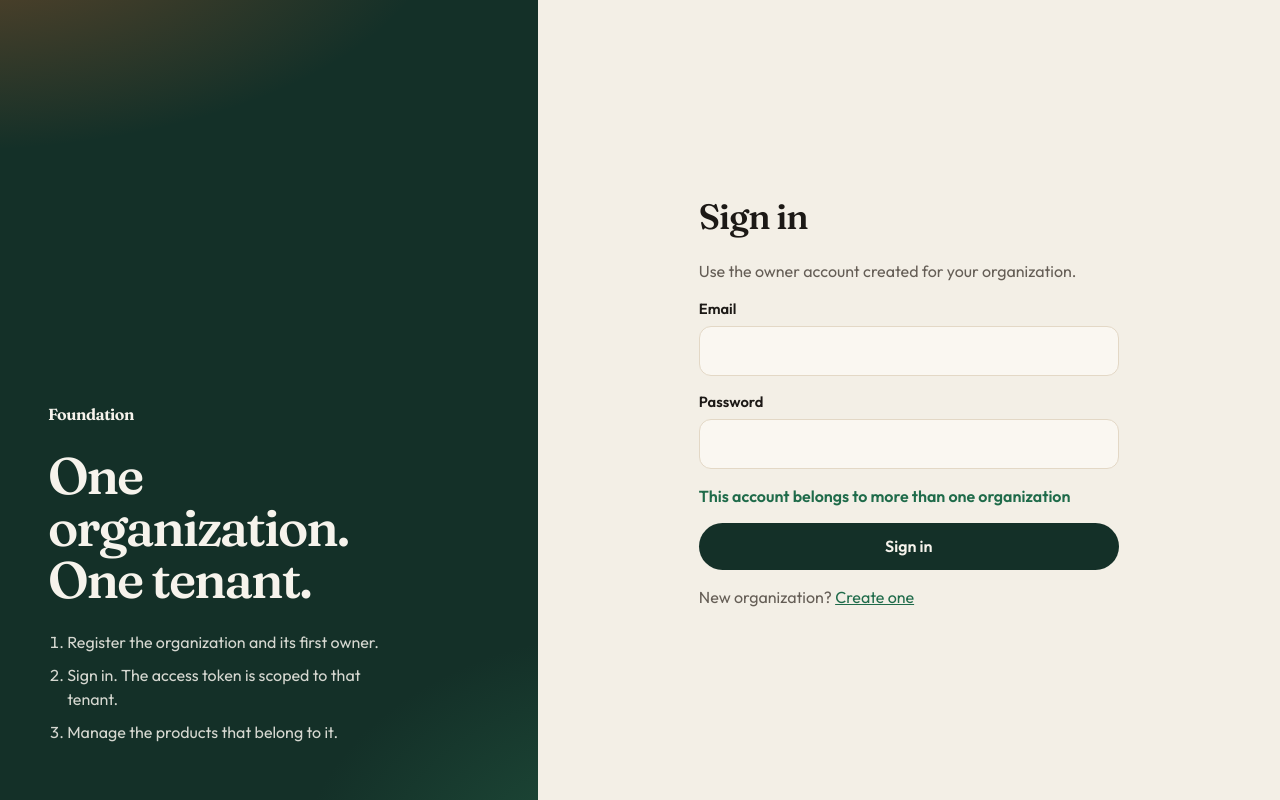
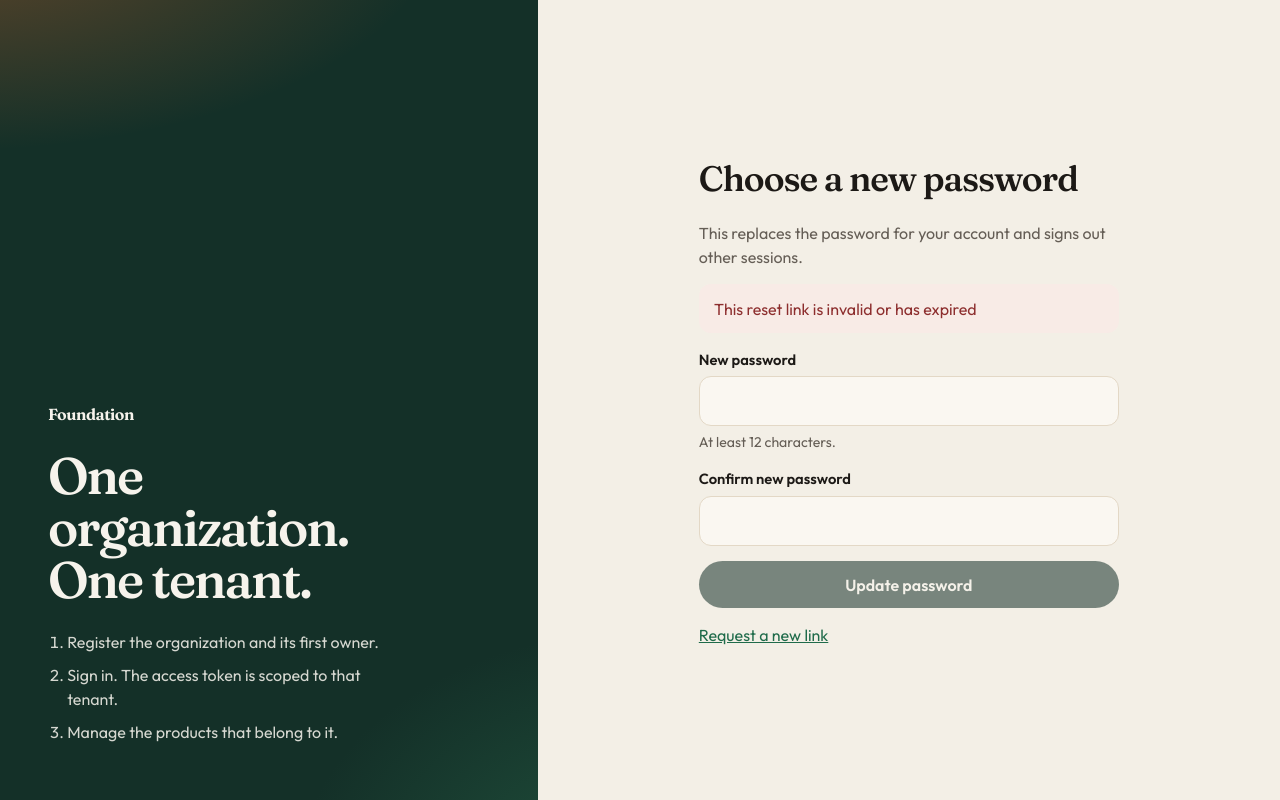
Before and after one commit to TiaoTiaoLin/saas-foundation-web, a React (Vite) app: page /reset-password in a window 1280 px wide. Before the commit this address led to /login. Built offline with nearby package versions, Linux system fonts and the light colour scheme.

Commit message:
feat: add forgot and reset password pages with navigation links

```diff
--- a/src/App.tsx
+++ b/src/App.tsx
@@ -3,10 +3,12 @@ import type { ReactNode } from 'react'
 import { AuthProvider, useSession } from './auth/AuthProvider'
 import { AppShell } from './components/AppShell'
 import { AccountPage } from './pages/AccountPage'
+import { ForgotPasswordPage } from './pages/ForgotPasswordPage'
 import { LoginPage } from './pages/LoginPage'
 import { MembersPage } from './pages/MembersPage'
 import { PasswordPage } from './pages/PasswordPage'
 import { ProductsPage } from './pages/ProductsPage'
+import { ResetPasswordPage } from './pages/ResetPasswordPage'
 import { SignupPage } from './pages/SignupPage'
 
 function RequireAuth({ children }: { children: ReactNode }) {
@@ -27,6 +29,8 @@ export function App() {
       <Routes>
         <Route path="/login" element={<GuestOnly><LoginPage /></GuestOnly>} />
         <Route path="/signup" element={<GuestOnly><SignupPage /></GuestOnly>} />
+        <Route path="/forgot-password" element={<GuestOnly><ForgotPasswordPage /></GuestOnly>} />
+        <Route path="/reset-password" element={<ResetPasswordPage />} />
         <Route
           element={(
             <RequireAuth>
--- /dev/null
+++ b/src/pages/ForgotPasswordPage.tsx
@@ -0,0 +1,70 @@
+import { useState, type FormEvent } from 'react'
+import { Link } from 'react-router-dom'
+import { api, errorMessage } from '../api/http'
+import { AuthLayout } from '../components/AuthLayout'
+import { TextField } from '../components/TextField'
+import { emailError } from '../validation'
+
+export function ForgotPasswordPage() {
+  const [email, setEmail] = useState('')
+  const [fieldError, setFieldError] = useState<string | undefined>()
+  const [formError, setFormError] = useState<string | null>(null)
+  const [sent, setSent] = useState(false)
+  const [pending, setPending] = useState(false)
+
+  async function onSubmit(event: FormEvent) {
+    event.preventDefault()
+    const problem = emailError(email)
+    setFieldError(problem)
+    setFormError(null)
+    if (problem) return
+
+    setPending(true)
+    try {
+      await api<void>('/api/v1/auth/password-resets', {
+        method: 'POST',
+        auth: false,
+        body: JSON.stringify({ email: email.trim() }),
+      })
+      setSent(true)
+    } catch (error) {
+      setFormError(errorMessage(error))
+    } finally {
+      setPending(false)
+    }
+  }
+
+  return (
+    <AuthLayout>
+      <form className="panel" onSubmit={(event) => void onSubmit(event)} noValidate>
+        <h2>Reset password</h2>
+        {sent ? (
+          <p className="lede" role="status">
+            If an account exists for {email.trim()}, a reset link is on its way. The link expires in 30 minutes.
+          </p>
+        ) : (
+          <>
+            <p className="lede">Enter the email for your account. We will send a link if it matches one.</p>
+            {formError ? <p className="banner error" role="alert">{formError}</p> : null}
+            <TextField
+              label="Email"
+              name="email"
+              type="email"
+              autoComplete="username"
+              value={email}
+              onChange={setEmail}
+              error={fieldError}
+              maxLength={320}
+            />
+            <button type="submit" className="button" disabled={pending}>
+              {pending ? 'Sending…' : 'Send reset link'}
+            </button>
+          </>
+        )}
+        <p className="switch">
+          <Link to="/login">Back to sign in</Link>
+        </p>
+      </form>
+    </AuthLayout>
+  )
+}
--- a/src/pages/LoginPage.tsx
+++ b/src/pages/LoginPage.tsx
@@ -119,6 +119,9 @@ export function LoginPage() {
           {pending ? 'Signing in…' : 'Sign in'}
         </button>
         <p className="switch">
+          <Link to="/forgot-password">Forgot password?</Link>
+        </p>
+        <p className="switch">
           New organization? <Link to="/signup">Create one</Link>
         </p>
       </form>
--- /dev/null
+++ b/src/pages/ResetPasswordPage.tsx
@@ -0,0 +1,95 @@
+import { useState, type FormEvent } from 'react'
+import { Link, useNavigate, useSearchParams } from 'react-router-dom'
+import { api, ApiRequestError, errorMessage } from '../api/http'
+import { AuthLayout } from '../components/AuthLayout'
+import { TextField } from '../components/TextField'
+import { signupPasswordError } from '../validation'
+
+export function ResetPasswordPage() {
+  const navigate = useNavigate()
+  const [params] = useSearchParams()
+  const token = params.get('token') ?? ''
+  const missingToken = token.length === 0
+  const [newPassword, setNewPassword] = useState('')
+  const [confirmPassword, setConfirmPassword] = useState('')
+  const [fieldErrors, setFieldErrors] = useState<Record<string, string>>({})
+  const [formError, setFormError] = useState<string | null>(null)
+  const [pending, setPending] = useState(false)
+
+  async function onSubmit(event: FormEvent) {
+    event.preventDefault()
+    const nextErrors: Record<string, string> = {}
+    const passwordProblem = signupPasswordError(newPassword)
+    if (passwordProblem) nextErrors.newPassword = passwordProblem
+    if (newPassword && confirmPassword !== newPassword) {
+      nextErrors.confirmPassword = 'Enter the same new password again'
+    }
+    setFieldErrors(nextErrors)
+    setFormError(null)
+    if (Object.keys(nextErrors).length > 0) return
+
+    setPending(true)
+    try {
+      await api<void>('/api/v1/auth/password-resets/confirm', {
+        method: 'POST',
+        auth: false,
+        body: JSON.stringify({ token, newPassword }),
+      })
+      navigate('/login', {
+        replace: true,
+        state: { notice: 'Password updated. Sign in with the new password.' },
+      })
+    } catch (error) {
+      if (error instanceof ApiRequestError && error.status === 400 && error.message.includes('reset link')) {
+        setFormError(error.message)
+      } else if (
+        error instanceof ApiRequestError
+        && (error.message.startsWith('Password must') || error.message === 'Choose a different password')
+      ) {
+        setFieldErrors({ newPassword: error.message })
+      } else {
+        setFormError(errorMessage(error))
+      }
+    } finally {
+      setPending(false)
+    }
+  }
+
+  return (
+    <AuthLayout>
+      <form className="panel" onSubmit={(event) => void onSubmit(event)} noValidate>
+        <h2>Choose a new password</h2>
+        <p className="lede">This replaces the password for your account and signs out other sessions.</p>
+        {missingToken ? (
+          <p className="banner error" role="alert">This reset link is invalid or has expired</p>
+        ) : null}
+        {formError ? <p className="banner error" role="alert">{formError}</p> : null}
+        <TextField
+          label="New password"
+          name="newPassword"
+          type="password"
+          autoComplete="new-password"
+          value={newPassword}
+          onChange={setNewPassword}
+          error={fieldErrors.newPassword || undefined}
+          hint="At least 12 characters."
+        />
+        <TextField
+          label="Confirm new password"
+          name="confirmPassword"
+          type="password"
+          autoComplete="new-password"
+          value={confirmPassword}
+          onChange={setConfirmPassword}
+          error={fieldErrors.confirmPassword || undefined}
+        />
+        <button type="submit" className="button" disabled={pending || !token}>
+          {pending ? 'Updating…' : 'Update password'}
+        </button>
+        <p className="switch">
+          <Link to="/forgot-password">Request a new link</Link>
+        </p>
+      </form>
+    </AuthLayout>
+  )
+}
```
